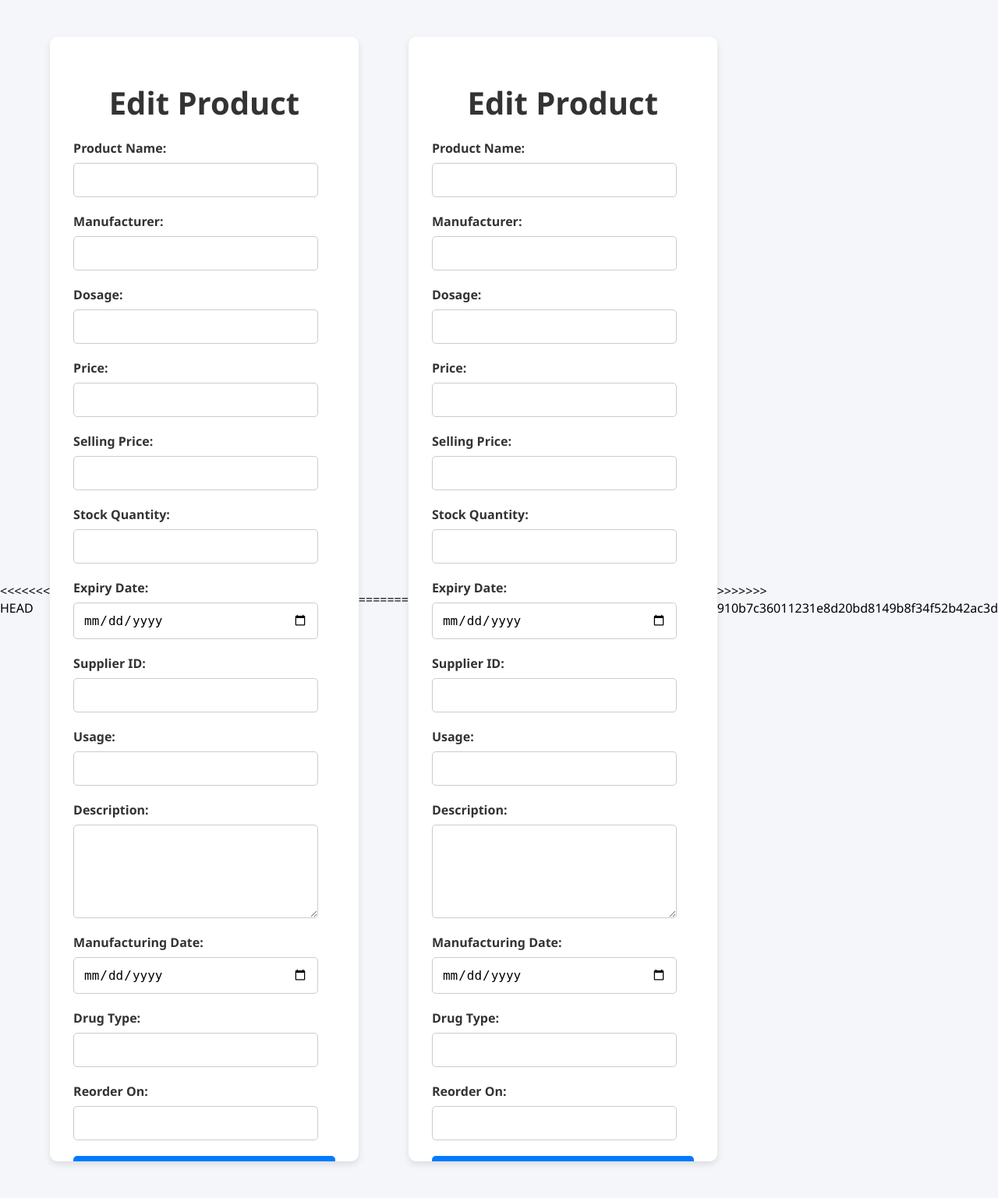
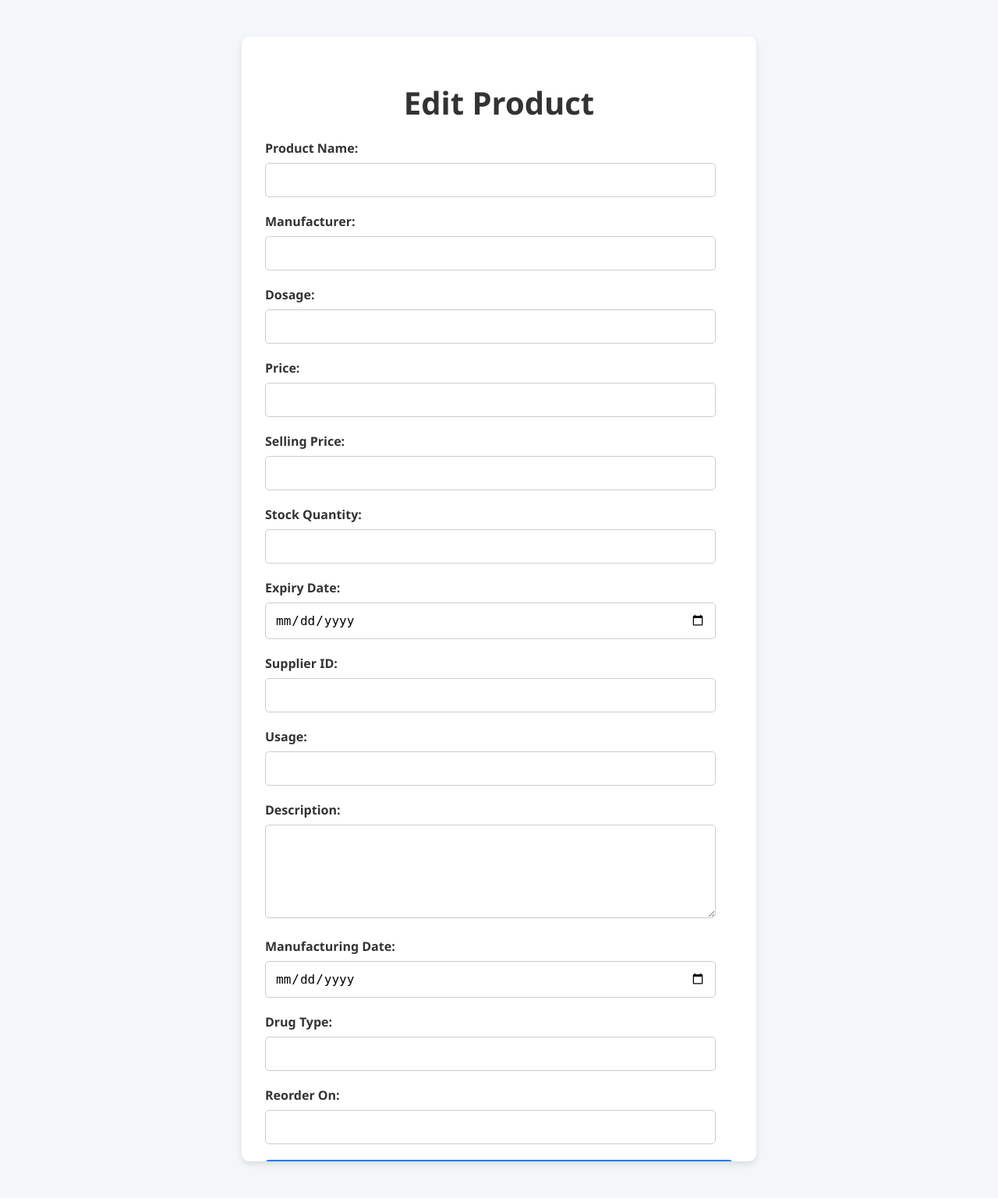
Before and after one commit to Derek1211212/webapp, a Flask app: template templates/edit_product.html in a window 1280 px wide. Shown: the whole page at 78% size. Run offline with Flask 3, Linux system fonts and the light colour scheme; the template is opened without the code that fills it, so the values that code supplies are empty.

Commit message:
Update edit_product.html

```diff
--- a/templates/edit_product.html
+++ b/templates/edit_product.html
@@ -1,4 +1,4 @@
-<<<<<<< HEAD
+
 <!DOCTYPE html>
 <html lang="en">
 <head>
@@ -154,160 +154,3 @@
     </div>
 </body>
 </html>
-=======
-<!DOCTYPE html>
-<html lang="en">
-<head>
-    <meta charset="UTF-8">
-    <meta name="viewport" content="width=device-width, initial-scale=1.0">
-    <title>Edit Product</title>
-    <style>
-        body {
-            font-family: 'Segoe UI', Tahoma, Geneva, Verdana, sans-serif;
-            background-color: #f4f6f9;
-            display: flex;
-            justify-content: center;
-            align-items: center;
-            height: 100vh;
-            margin: 0;
-        }
-
-        .container {
-            background-color: #ffffff;
-            padding: 30px;
-            border-radius: 10px;
-            box-shadow: 0 4px 8px rgba(0, 0, 0, 0.1);
-            width: 600px;
-            max-width: 100%;
-            max-height: 90vh; /* Max height to ensure it's within viewport */
-            overflow-y: auto; /* Enable vertical scrolling */
-        }
-
-        h1 {
-            font-size: 2.5rem;
-            margin-bottom: 20px;
-            text-align: center;
-            color: #333;
-        }
-
-        .form-group {
-            margin-bottom: 20px;
-        }
-
-        label {
-            display: block;
-            margin-bottom: 8px;
-            font-weight: 600;
-            color: #333;
-        }
-
-        input[type="text"],
-        input[type="number"],
-        input[type="date"],
-        textarea {
-            width: calc(100% - 22px);
-            padding: 12px;
-            border: 1px solid #ccc;
-            border-radius: 5px;
-            font-size: 1rem;
-            box-sizing: border-box;
-        }
-
-        textarea {
-            resize: vertical;
-            height: 120px;
-        }
-
-        button {
-            display: block;
-            width: 100%;
-            padding: 12px;
-            border: none;
-            background-color: #007bff;
-            color: white;
-            font-size: 1.2rem;
-            border-radius: 5px;
-            cursor: pointer;
-            transition: background-color 0.3s;
-        }
-
-        button:hover {
-            background-color: #0056b3;
-        }
-    </style>
-</head>
-<body>
-    <div class="container">
-        <h1>Edit Product</h1>
-        <form action="{{ url_for('edit_product', product_id=product.ProductID) }}" method="post">
-            <div class="form-group">
-                <label for="product_name">Product Name:</label>
-                <input type="text" id="product_name" name="product_name" value="{{ product.ProductName }}" required>
-            </div>
-
-            <div class="form-group">
-                <label for="manufacturer">Manufacturer:</label>
-                <input type="text" id="manufacturer" name="manufacturer" value="{{ product.Manufacturer }}" required>
-            </div>
-
-            <div class="form-group">
-                <label for="dosage">Dosage:</label>
-                <input type="text" id="dosage" name="dosage" value="{{ product.Dosage }}" required>
-            </div>
-
-            <div class="form-group">
-                <label for="price">Price:</label>
-                <input type="number" id="price" step="0.01" name="price" value="{{ product.Price }}" required>
-            </div>
-
-            <div class="form-group">
-                <label for="SellingPrice">Selling Price:</label>
-                <input type="number" id="SellingPrice" step="0.01" name="SellingPrice" value="{{ product.SellingPrice }}" required>
-            </div>
-
-            <div class="form-group">
-                <label for="stock_quantity">Stock Quantity:</label>
-                <input type="number" id="stock_quantity" name="stock_quantity" value="{{ product.StockQuantity }}" required>
-            </div>
-
-            <div class="form-group">
-                <label for="expiry_date">Expiry Date:</label>
-                <input type="date" id="expiry_date" name="expiry_date" value="{{ product.ExpiryDate }}" required>
-            </div>
-
-            <div class="form-group">
-                <label for="supplier_id">Supplier ID:</label>
-                <input type="number" id="supplier_id" name="supplier_id" value="{{ product.SupplierID }}" required>
-            </div>
-
-            <div class="form-group">
-                <label for="usage">Usage:</label>
-                <input type="text" id="usage" name="usage" value="{{ product.Usage }}" required>
-            </div>
-
-            <div class="form-group">
-                <label for="description">Description:</label>
-                <textarea id="description" name="description" required>{{ product.Description }}</textarea>
-            </div>
-
-            <div class="form-group">
-                <label for="mfg_date">Manufacturing Date:</label>
-                <input type="date" id="mfg_date" name="mfg_date" value="{{ product.MfgDate }}" required>
-            </div>
-
-            <div class="form-group">
-                <label for="drug_type">Drug Type:</label>
-                <input type="text" id="drug_type" name="drug_type" value="{{ product.DrugType }}" required>
-            </div>
-
-            <div class="form-group">
-                <label for="reorder_on">Reorder On:</label>
-                <input type="number" id="reorder_on" name="reorder_on" value="{{ product.ReorderOn }}" required>
-            </div>
-
-            <button type="submit">Update Product</button>
-        </form>
-    </div>
-</body>
-</html>
->>>>>>> 910b7c36011231e8d20bd8149b8f34f52b42ac3d
```
